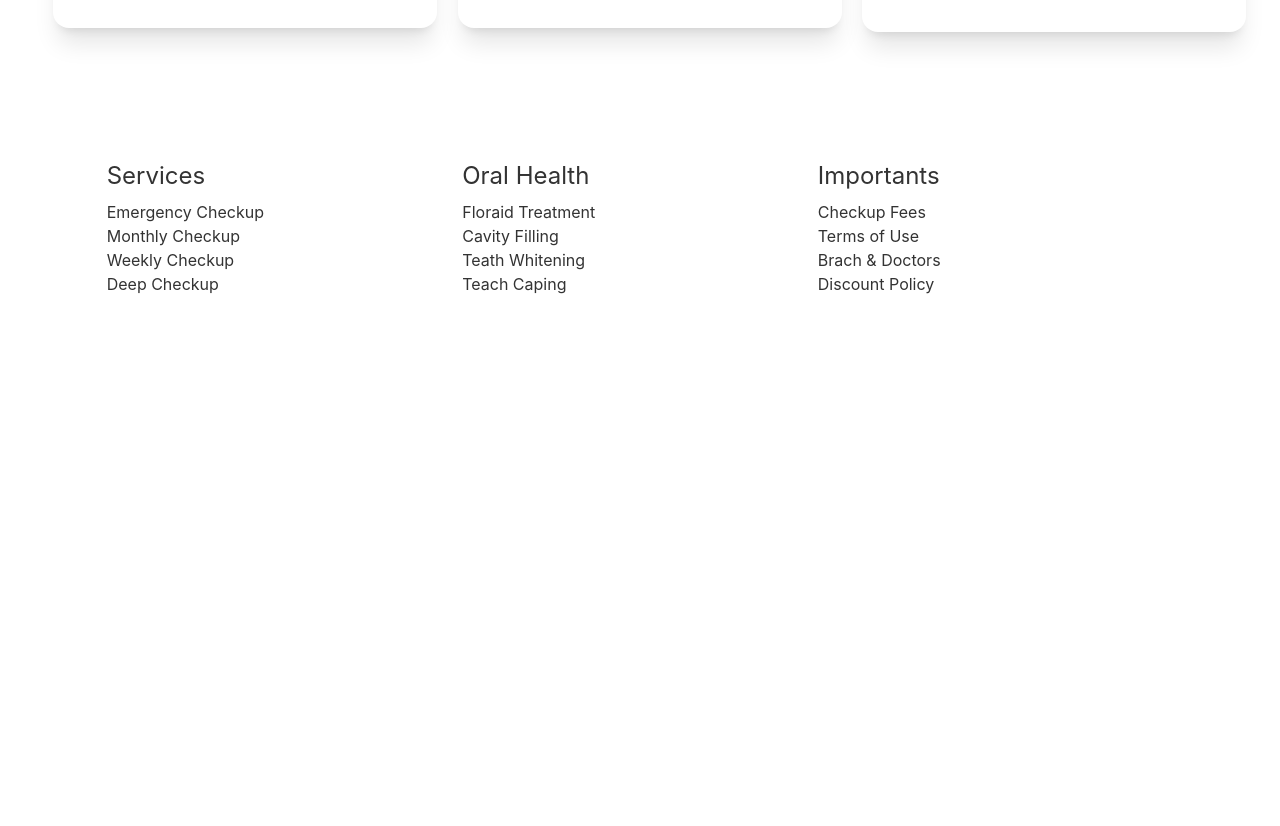
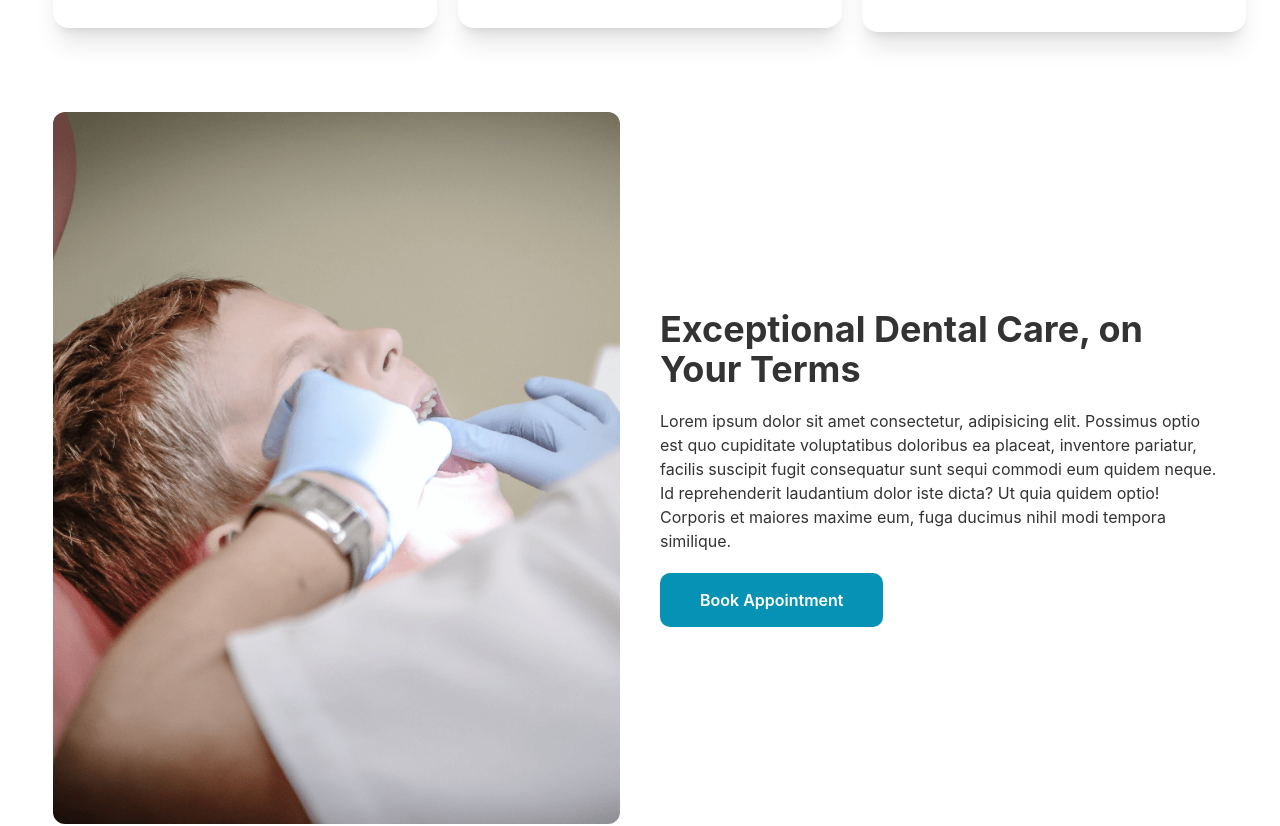
Before and after one commit to saadhossain/docplus, a React (Create React App) app: page / in a window 1280 px wide. Shown: the part 1018-1844 px from the top of the page. Before the commit the page ends 1354 px from the top, so only its background shows below. Built offline with nearby package versions, Linux system fonts and the light colour scheme.

Commit message:
Treatment section added

```diff
--- /dev/null
+++ b/src/Components/Pages/Home/Exceptional/Exceptional.js
@@ -0,0 +1,18 @@
+import React from 'react';
+import exception from '../../../../assests/img/treatment.png';
+const Exceptional = () => {
+    return (
+        <div className='w-11/12 mx-auto lg:flex items-center gap-10'>
+            <div className='w-full lg:w-2/4'>
+                <img src={exception} alt='Treatment' className='rounded-xl'/>
+            </div>
+            <div className='w-full lg:w-2/4'>
+                <h1 className='text-4xl font-bold'>Exceptional Dental Care, on Your Terms</h1>
+                <p className='my-5'>Lorem ipsum dolor sit amet consectetur, adipisicing elit. Possimus optio est quo cupiditate voluptatibus doloribus ea placeat, inventore pariatur, facilis suscipit fugit consequatur sunt sequi commodi eum quidem neque. Id reprehenderit laudantium dolor iste dicta? Ut quia quidem optio! Corporis et maiores maxime eum, fuga ducimus nihil modi tempora similique.</p>
+                <button className='doc-btn'>Book Appointment</button>
+            </div>
+        </div>
+    );
+};
+
+export default Exceptional;
--- a/src/Components/Pages/Home/Home.js
+++ b/src/Components/Pages/Home/Home.js
@@ -1,4 +1,5 @@
 import React from 'react';
+import Exceptional from './Exceptional/Exceptional';
 import Feature from './Feature/Feature';
 import Banner from './HomeBanner/Banner';
 import Services from './Services/Services';
@@ -9,6 +10,7 @@ const Home = () => {
             <Banner></Banner>
             <Feature></Feature>
             <Services></Services>
+            <Exceptional></Exceptional>
         </div>
     );
 };
```
